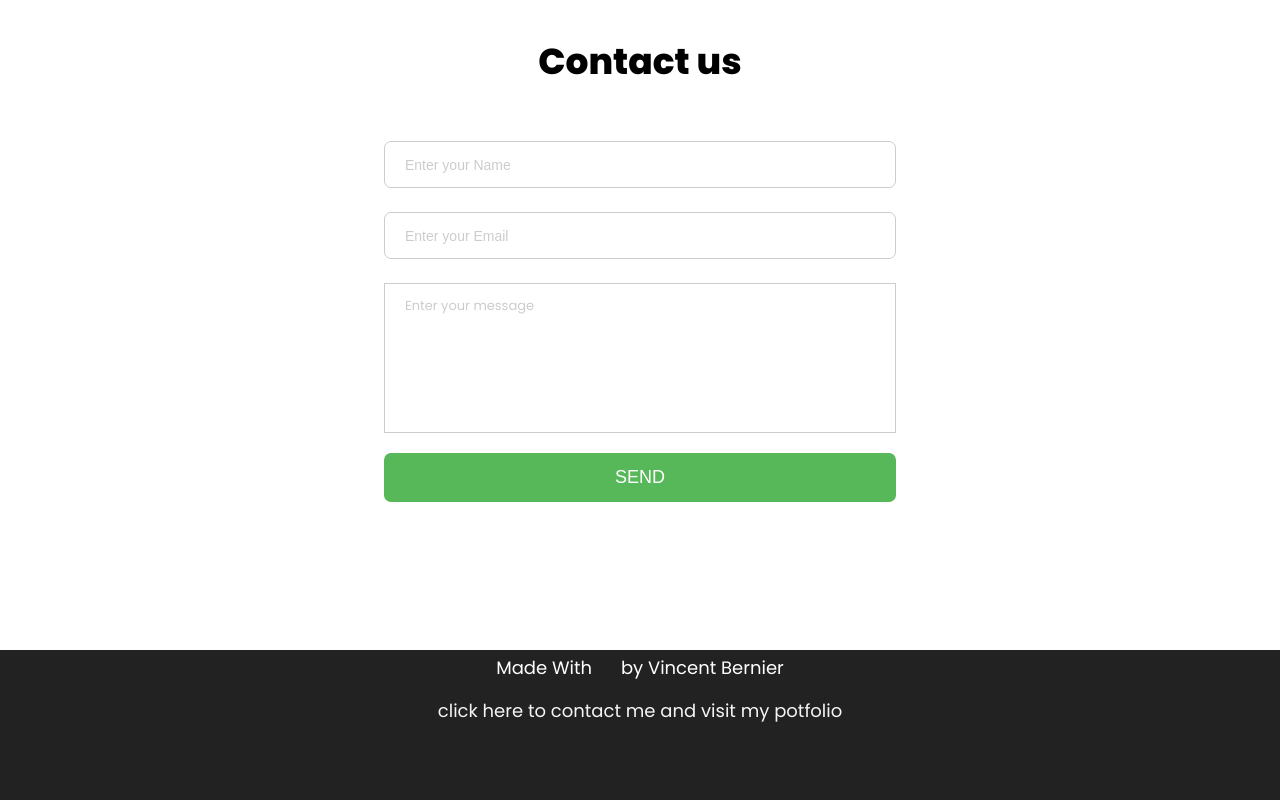
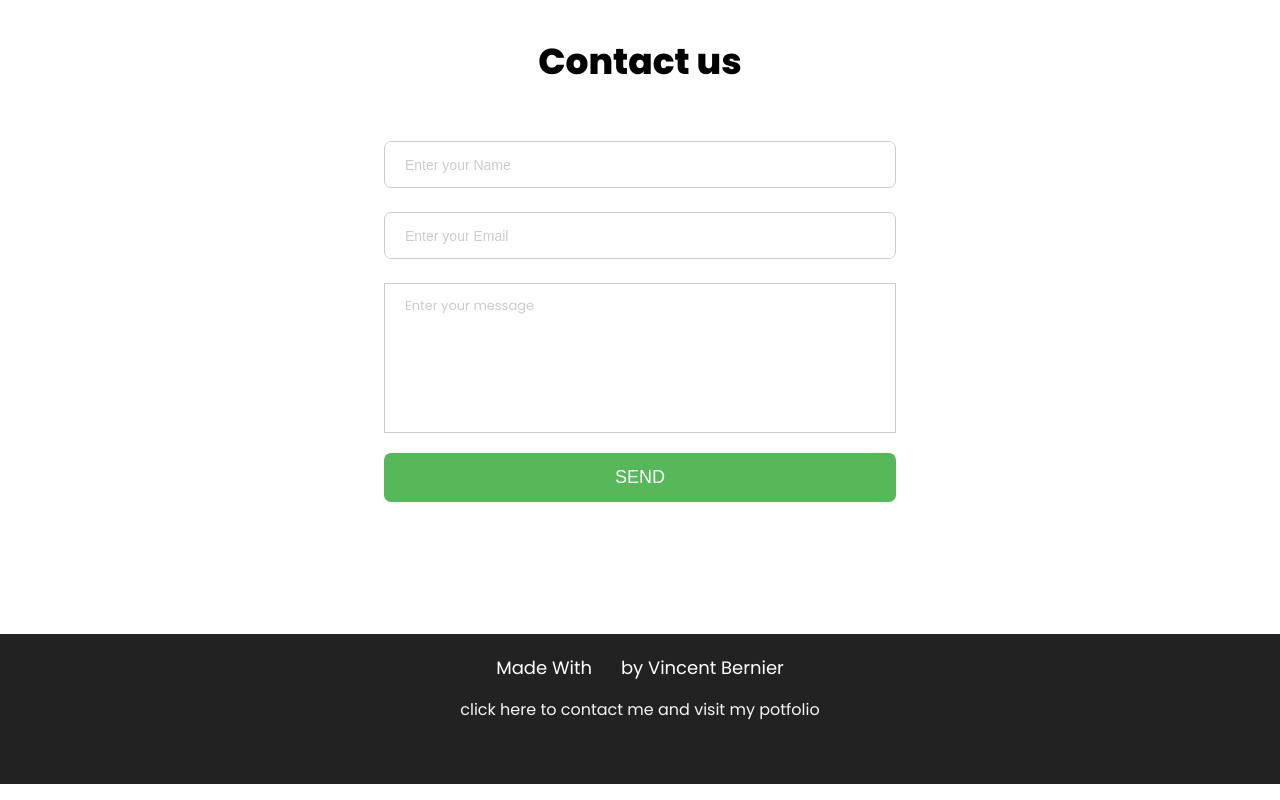
Before and after one commit to VincentBernier35/fintech-solution-responsive, a plain HTML site: page index.html in a window 1280 px wide. Shown: the part 4001-4801 px from the top of the page. Drawn offline with nearby package versions, Linux system fonts and the light colour scheme; some icons are missing.

Commit message:
footer problems solved

```diff
--- a/style.css
+++ b/style.css
@@ -314,15 +314,16 @@ input::placeholder{
 
 /* Footer */
 footer {
+    display: flex;
     height: 150px;
     background-color: #222;
     color: #fff;
+    flex-direction: column;
 
     text-align: center;
 }
 .contact-me {
-    font-weight: 400;
-    font-size: 1.8rem;
+    font-size: 1.6rem;
 }
 
 
```
